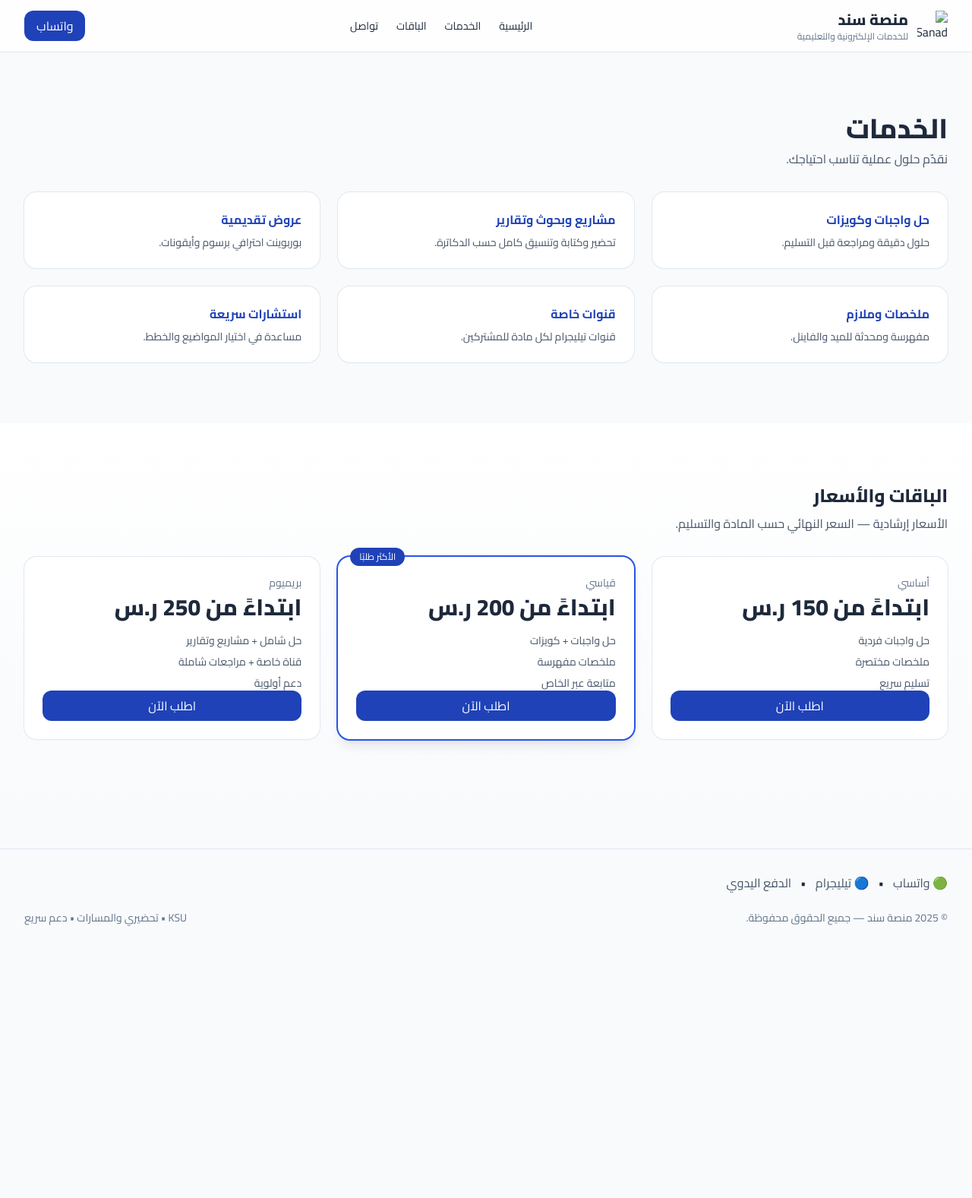
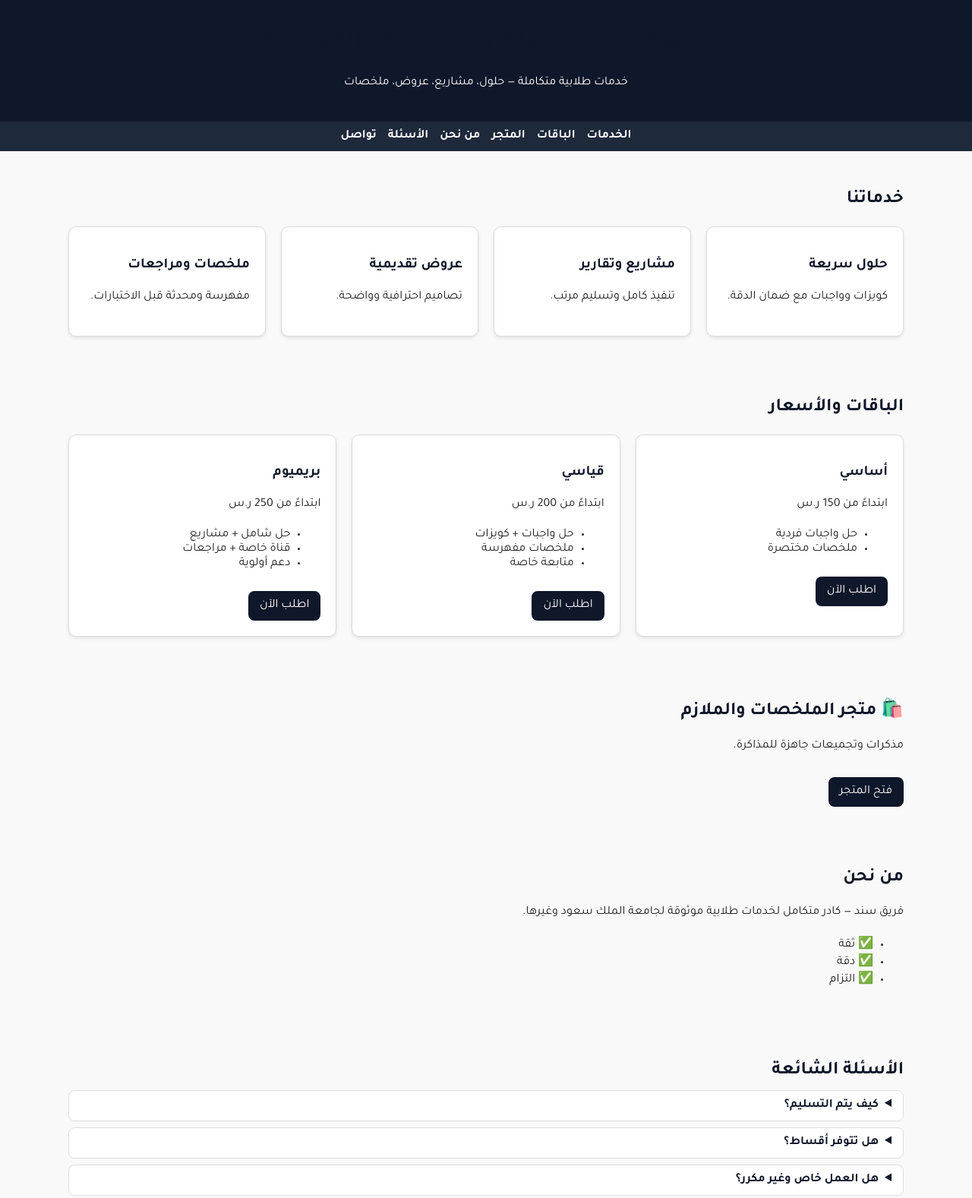
Before and after one commit to mohammedabdoas23-max/sanad-website, a plain HTML site: page services.html in a window 1280 px wide. Shown: the top 1577 px of the page at 76% size. Before the commit the page ends 1250 px from the top, so only its background shows below. Drawn offline with nearby package versions, Linux system fonts and the light colour scheme.

Commit message:
Update services.html

```diff
--- a/services.html
+++ b/services.html
@@ -1,116 +1,135 @@
-<!doctype html><html lang="ar" dir="rtl"><head>
-<title>الخدمات والباقات | منصة سند</title>
-  <meta charset="utf-8" />
-  <meta name="viewport" content="width=device-width, initial-scale=1" />
-  <meta name="description" content="منصة سند للخدمات الإلكترونية والتعليمية — خدمات طلابية متكاملة: حلول، مشاريع، عروض، ملخصات.">
-  <link rel="icon" href="/assets/favicon.svg" type="image/svg+xml" />
-  <link rel="preconnect" href="https://fonts.googleapis.com">
-  <link rel="preconnect" href="https://fonts.gstatic.com" crossorigin>
-  <link href="https://fonts.googleapis.com/css2?family=Cairo:wght@400;600;700;800&display=swap" rel="stylesheet">
-  <script src="https://cdn.tailwindcss.com"></script>
-  <script>
-    tailwind.config = { theme: { extend: {
-      fontFamily: { sans: ['Cairo','ui-sans-serif','system-ui'] },
-      colors: { brand: {50:'#f1f6ff',100:'#dfeaff',200:'#c4d6ff',300:'#9ebaff',
-                        400:'#6f95ff',500:'#3f6bff',600:'#2853e6',700:'#1f42b8',800:'#18358f',900:'#132a72'},
-                accent:{500:'#10b981'} }
-    }}};
-  </script>
-  <style>html,body{font-family:'Cairo',system-ui}</style>
+<!DOCTYPE html>
+<html lang="ar" dir="rtl">
+<head>
+  <meta charset="UTF-8">
+  <meta name="viewport" content="width=device-width, initial-scale=1.0">
+  <title>منصة سند للخدمات الإلكترونية والتعليمية</title>
+  <link href="https://fonts.googleapis.com/css2?family=Tajawal:wght@400;700&display=swap" rel="stylesheet">
+  <style>
+    body { font-family: 'Tajawal', sans-serif; margin: 0; padding: 0; background:#f9f9f9; color:#222; }
+    header { background:#0f172a; color:#fff; padding:20px; text-align:center; }
+    nav { background:#1e293b; display:flex; flex-wrap:wrap; justify-content:center; gap:15px; padding:10px; }
+    nav a { color:#fff; text-decoration:none; font-weight:bold; }
+    nav a:hover { color:#38bdf8; }
+    section { padding:30px 15px; max-width:1100px; margin:auto; }
+    h1, h2, h3 { color:#0f172a; margin-bottom:10px; }
+    p { line-height:1.8; }
+    .btn { background:#0f172a; color:#fff; padding:10px 15px; border-radius:8px; text-decoration:none; display:inline-block; margin-top:10px; transition:0.3s; }
+    .btn:hover { background:#2563eb; }
+    .cards { display:grid; grid-template-columns: repeat(auto-fit, minmax(240px, 1fr)); gap:20px; margin-top:20px; }
+    .card { background:#fff; border:1px solid #ddd; border-radius:10px; padding:20px; box-shadow:0 2px 4px rgba(0,0,0,0.1); transition:0.3s; }
+    .card:hover { transform:translateY(-5px); box-shadow:0 4px 8px rgba(0,0,0,0.15); }
+    details { background:#fff; border-radius:8px; padding:10px 15px; margin:8px 0; border:1px solid #ddd; }
+    details summary { cursor:pointer; font-weight:bold; color:#0f172a; }
+    footer { background:#0f172a; color:#fff; text-align:center; padding:15px; margin-top:40px; }
+    footer a { color:#38bdf8; text-decoration:none; margin:0 8px; }
+    footer a:hover { text-decoration:underline; }
+
+    /* ✅ تحسينات للجوال */
+    @media (max-width: 600px) {
+      nav { flex-direction:column; align-items:center; }
+      .btn { width:100%; text-align:center; }
+      .cards { grid-template-columns:1fr; }
+    }
+  </style>
 </head>
-<body class="bg-slate-50 text-slate-800">
-<header class="sticky top-0 z-40 bg-white/80 backdrop-blur border-b border-slate-200">
-  <div class="max-w-7xl mx-auto px-4 sm:px-6 lg:px-8 py-3 flex items-center justify-between">
-    <a href="/index.html" class="flex items-center gap-3">
-      <img src="/assets/favicon.svg" alt="Sanad Logo" class="w-10 h-10"/>
-      <div><div class="text-lg sm:text-xl font-extrabold">منصة سند</div>
-      <div class="text-xs text-slate-500">للخدمات الإلكترونية والتعليمية</div></div>
-    </a>
-    <nav class="hidden md:flex items-center gap-6 text-sm">
-      <a href="/index.html#hero" class="hover:text-brand-700">الرئيسية</a>
-      <a href="/services.html" class="hover:text-brand-700">الخدمات</a>
-      <a href="/services.html#pricing" class="hover:text-brand-700">الباقات</a>
-      <a href="/contact.html" class="hover:text-brand-700">تواصل</a>
-    </nav>
-    <div class="flex items-center gap-2">
-      <a href="https://wa.me/966565885750" target="_blank" class="hidden sm:inline-flex px-4 py-2 rounded-xl bg-brand-700 text-white hover:bg-brand-800">واتساب</a>
-      <button id="menuBtn" class="md:hidden p-2 rounded-lg hover:bg-slate-100" aria-label="قائمة">
-        <svg xmlns="http://www.w3.org/2000/svg" viewBox="0 0 24 24" fill="currentColor" class="w-6 h-6"><path fill-rule="evenodd" d="M3.75 5.25a.75.75 0 0 1 .75-.75h15a.75.75 0 0 1 0 1.5h-15a.75.75 0 0 1-.75-.75Zm0 6a.75.75 0 0 1 .75-.75h15a.75.75 0 0 1 0 1.5h-15a.75.75 0 0 1-.75-.75Zm0 6a.75.75 0 0 1 .75-.75h15a.75.75 0 0 1 0 1.5h-15a.75.75 0 0 1-.75-.75Z" clip-rule="evenodd"/></svg>
-      </button>
-    </div>
-  </div>
-  <div id="mobileNav" class="md:hidden hidden border-t border-slate-200 bg-white">
-    <div class="px-4 py-3 flex flex-col gap-3 text-sm">
-      <a href="/index.html#hero" class="hover:text-brand-700">الرئيسية</a>
-      <a href="/services.html" class="hover:text-brand-700">الخدمات</a>
-      <a href="/services.html#pricing" class="hover:text-brand-700">الباقات</a>
-      <a href="/contact.html" class="hover:text-brand-700">تواصل</a>
-    </div>
-  </div>
+<body>
+
+<header>
+  <h1>منصة سند للخدمات الإلكترونية والتعليمية</h1>
+  <p>خدمات طلابية متكاملة — حلول، مشاريع، عروض، ملخصات</p>
 </header>
-<script>
-  const menuBtn = document.getElementById('menuBtn');
-  const mobileNav = document.getElementById('mobileNav');
-  menuBtn?.addEventListener('click', ()=> mobileNav.classList.toggle('hidden'));
-</script>
 
-<section class="py-16 sm:py-20">
-  <div class="max-w-7xl mx-auto px-4 sm:px-6 lg:px-8">
-    <h1 class="text-3xl sm:text-4xl font-extrabold">الخدمات</h1>
-    <p class="text-slate-600 mt-2">نقدّم حلول عملية تناسب احتياجك.</p>
-    <div class="mt-8 grid sm:grid-cols-2 lg:grid-cols-3 gap-6">
-      <div class="p-6 bg-white rounded-2xl shadow-sm ring-1 ring-slate-200"><div class="text-brand-700 font-bold">حل واجبات وكويزات</div><p class="text-sm text-slate-600 mt-2">حلول دقيقة ومراجعة قبل التسليم.</p></div>
-      <div class="p-6 bg-white rounded-2xl shadow-sm ring-1 ring-slate-200"><div class="text-brand-700 font-bold">مشاريع وبحوث وتقارير</div><p class="text-sm text-slate-600 mt-2">تحضير وكتابة وتنسيق كامل حسب الدكاترة.</p></div>
-      <div class="p-6 bg-white rounded-2xl shadow-sm ring-1 ring-slate-200"><div class="text-brand-700 font-bold">عروض تقديمية</div><p class="text-sm text-slate-600 mt-2">بوربوينت احترافي برسوم وأيقونات.</p></div>
-      <div class="p-6 bg-white rounded-2xl shadow-sm ring-1 ring-slate-200"><div class="text-brand-700 font-bold">ملخصات وملازم</div><p class="text-sm text-slate-600 mt-2">مفهرسة ومحدثة للميد والفاينل.</p></div>
-      <div class="p-6 bg-white rounded-2xl shadow-sm ring-1 ring-slate-200"><div class="text-brand-700 font-bold">قنوات خاصة</div><p class="text-sm text-slate-600 mt-2">قنوات تيليجرام لكل مادة للمشتركين.</p></div>
-      <div class="p-6 bg-white rounded-2xl shadow-sm ring-1 ring-slate-200"><div class="text-brand-700 font-bold">استشارات سريعة</div><p class="text-sm text-slate-600 mt-2">مساعدة في اختيار المواضيع والخطط.</p></div>
-    </div>
+<nav>
+  <a href="#services">الخدمات</a>
+  <a href="#packages">الباقات</a>
+  <a href="#store">المتجر</a>
+  <a href="#about">من نحن</a>
+  <a href="#faq">الأسئلة</a>
+  <a href="#contact">تواصل</a>
+</nav>
+
+<section id="services">
+  <h2>خدماتنا</h2>
+  <div class="cards">
+    <div class="card"><h3>حلول سريعة</h3><p>كويزات وواجبات مع ضمان الدقة.</p></div>
+    <div class="card"><h3>مشاريع وتقارير</h3><p>تنفيذ كامل وتسليم مرتب.</p></div>
+    <div class="card"><h3>عروض تقديمية</h3><p>تصاميم احترافية وواضحة.</p></div>
+    <div class="card"><h3>ملخصات ومراجعات</h3><p>مفهرسة ومحدثة قبل الاختبارات.</p></div>
   </div>
 </section>
-<section id="pricing" class="py-16 sm:py-20 bg-gradient-to-b from-white to-slate-50">
-  <div class="max-w-7xl mx-auto px-4 sm:px-6 lg:px-8">
-    <h2 class="text-2xl sm:3xl font-extrabold">الباقات والأسعار</h2>
-    <p class="text-slate-600 mt-2">الأسعار إرشادية — السعر النهائي حسب المادة والتسليم.</p>
-    <div class="mt-8 grid md:grid-cols-3 gap-6">
-      <div class="bg-white rounded-2xl shadow-sm ring-1 ring-slate-200 p-6 flex flex-col">
-        <div class="text-sm text-slate-500">أساسي</div>
-        <div class="text-3xl font-extrabold mt-1">ابتداءً من 150 ر.س</div>
-        <ul class="mt-4 space-y-2 text-sm text-slate-600"><li>حل واجبات فردية</li><li>ملخصات مختصرة</li><li>تسليم سريع</li></ul>
-        <a href="https://wa.me/966565885750?text=أرغب%20في%20باقة%20أساسي" target="_blank" class="mt-auto inline-flex justify-center items-center px-4 py-2 rounded-xl bg-brand-700 text-white hover:bg-brand-800">اطلب الآن</a>
-      </div>
-      <div class="bg-white rounded-2xl shadow-lg ring-2 ring-brand-600 p-6 flex flex-col relative">
-        <span class="absolute -top-3 left-4 bg-brand-700 text-white text-xs px-3 py-1 rounded-full">الأكثر طلبًا</span>
-        <div class="text-sm text-slate-500">قياسي</div>
-        <div class="text-3xl font-extrabold mt-1">ابتداءً من 200 ر.س</div>
-        <ul class="mt-4 space-y-2 text-sm text-slate-600"><li>حل واجبات + كويزات</li><li>ملخصات مفهرسة</li><li>متابعة عبر الخاص</li></ul>
-        <a href="https://wa.me/966565885750?text=أرغب%20في%20باقة%20قياسي" target="_blank" class="mt-auto inline-flex justify-center items-center px-4 py-2 rounded-xl bg-brand-700 text-white hover:bg-brand-800">اطلب الآن</a>
-      </div>
-      <div class="bg-white rounded-2xl shadow-sm ring-1 ring-slate-200 p-6 flex flex-col">
-        <div class="text-sm text-slate-500">بريميوم</div>
-        <div class="text-3xl font-extrabold mt-1">ابتداءً من 250 ر.س</div>
-        <ul class="mt-4 space-y-2 text-sm text-slate-600"><li>حل شامل + مشاريع وتقارير</li><li>قناة خاصة + مراجعات شاملة</li><li>دعم أولوية</li></ul>
-        <a href="https://wa.me/966565885750?text=أرغب%20في%20باقة%20بريميوم" target="_blank" class="mt-auto inline-flex justify-center items-center px-4 py-2 rounded-xl bg-brand-700 text-white hover:bg-brand-800">اطلب الآن</a>
-      </div>
+
+<section id="packages">
+  <h2>الباقات والأسعار</h2>
+  <div class="cards">
+    <div class="card">
+      <h3>أساسي</h3>
+      <p>ابتداءً من 150 ر.س</p>
+      <ul>
+        <li>حل واجبات فردية</li>
+        <li>ملخصات مختصرة</li>
+      </ul>
+      <a class="btn" href="https://wa.me/966565885750?text=أرغب%20في%20باقة%20أساسي">اطلب الآن</a>
+    </div>
+    <div class="card">
+      <h3>قياسي</h3>
+      <p>ابتداءً من 200 ر.س</p>
+      <ul>
+        <li>حل واجبات + كويزات</li>
+        <li>ملخصات مفهرسة</li>
+        <li>متابعة خاصة</li>
+      </ul>
+      <a class="btn" href="https://wa.me/966565885750?text=أرغب%20في%20باقة%20قياسي">اطلب الآن</a>
+    </div>
+    <div class="card">
+      <h3>بريميوم</h3>
+      <p>ابتداءً من 250 ر.س</p>
+      <ul>
+        <li>حل شامل + مشاريع</li>
+        <li>قناة خاصة + مراجعات</li>
+        <li>دعم أولوية</li>
+      </ul>
+      <a class="btn" href="https://wa.me/966565885750?text=أرغب%20في%20باقة%20بريميوم">اطلب الآن</a>
     </div>
   </div>
 </section>
 
-<footer class="border-t border-slate-200 mt-16">
-  <div class="max-w-7xl mx-auto px-4 sm:px-6 lg:px-8 py-8 flex flex-col gap-6">
-    <div class="flex items-center gap-3">
-      <a href="https://wa.me/966565885750" target="_blank" class="inline-flex items-center gap-2 text-slate-600 hover:text-brand-700">🟢 واتساب</a>
-      <span>•</span>
-      <a href="https://t.me/iTx7llxb_15" target="_blank" class="inline-flex items-center gap-2 text-slate-600 hover:text-brand-700">🔵 تيليجرام</a>
-      <span>•</span>
-      <a href="/contact.html#manual" class="inline-flex items-center gap-2 text-slate-600 hover:text-brand-700">الدفع اليدوي</a>
-    </div>
-    <div class="flex flex-col sm:flex-row items-center justify-between gap-4">
-      <p class="text-sm text-slate-500">© <span id="y"></span> منصة سند — جميع الحقوق محفوظة.</p>
-      <div class="text-sm text-slate-500">KSU • تحضيري والمسارات • دعم سريع</div>
-    </div>
-  </div>
-  <script>document.getElementById('y').textContent = new Date().getFullYear();</script>
+<section id="store">
+  <h2>🛍️ متجر الملخصات والملازم</h2>
+  <p>مذكرات وتجميعات جاهزة للمذاكرة.</p>
+  <a class="btn" href="https://t.me/Helping_KSU">فتح المتجر</a>
+</section>
+
+<section id="about">
+  <h2>من نحن</h2>
+  <p>فريق سند — كادر متكامل لخدمات طلابية موثوقة لجامعة الملك سعود وغيرها.</p>
+  <ul>
+    <li>✅ ثقة</li>
+    <li>✅ دقة</li>
+    <li>✅ التزام</li>
+  </ul>
+</section>
+
+<section id="faq">
+  <h2>الأسئلة الشائعة</h2>
+  <details><summary>كيف يتم التسليم؟</summary><p>عبر الواتساب أو تيليجرام.</p></details>
+  <details><summary>هل تتوفر أقساط؟</summary><p>نعم لبعض المشاريع والباقات.</p></details>
+  <details><summary>هل العمل خاص وغير مكرر؟</summary><p>نعم لكل طالب عمل خاص لضمان القبول.</p></details>
+</section>
+
+<section id="contact">
+  <h2>تواصل معنا</h2>
+  <a class="btn" href="https://wa.me/966565885750">واتساب مباشر</a>
+  <a class="btn" href="https://t.me/iTx7llxb_15">تيليجرام مباشر</a>
+</section>
+
+<footer>
+  <p>© منصة سند للخدمات الإلكترونية والتعليمية. جميع الحقوق محفوظة.</p>
+  <p>
+    <a href="https://t.me/Helping_KSU">📣 قناة المتجر</a> •
+    <a href="https://t.me/student_services24">📢 قناة الأعمال</a>
+  </p>
 </footer>
 
-</body></html>
+</body>
+</html>
```
